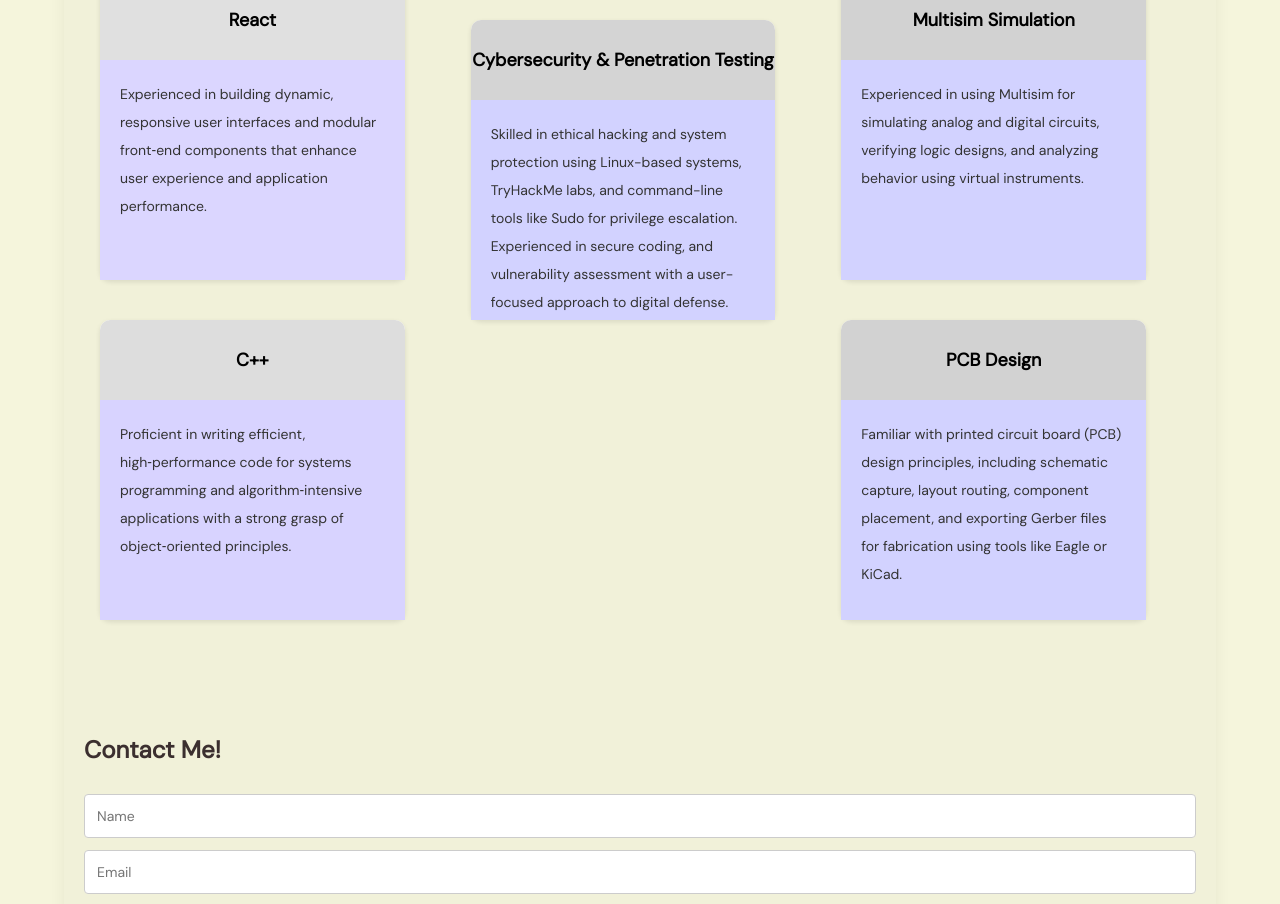
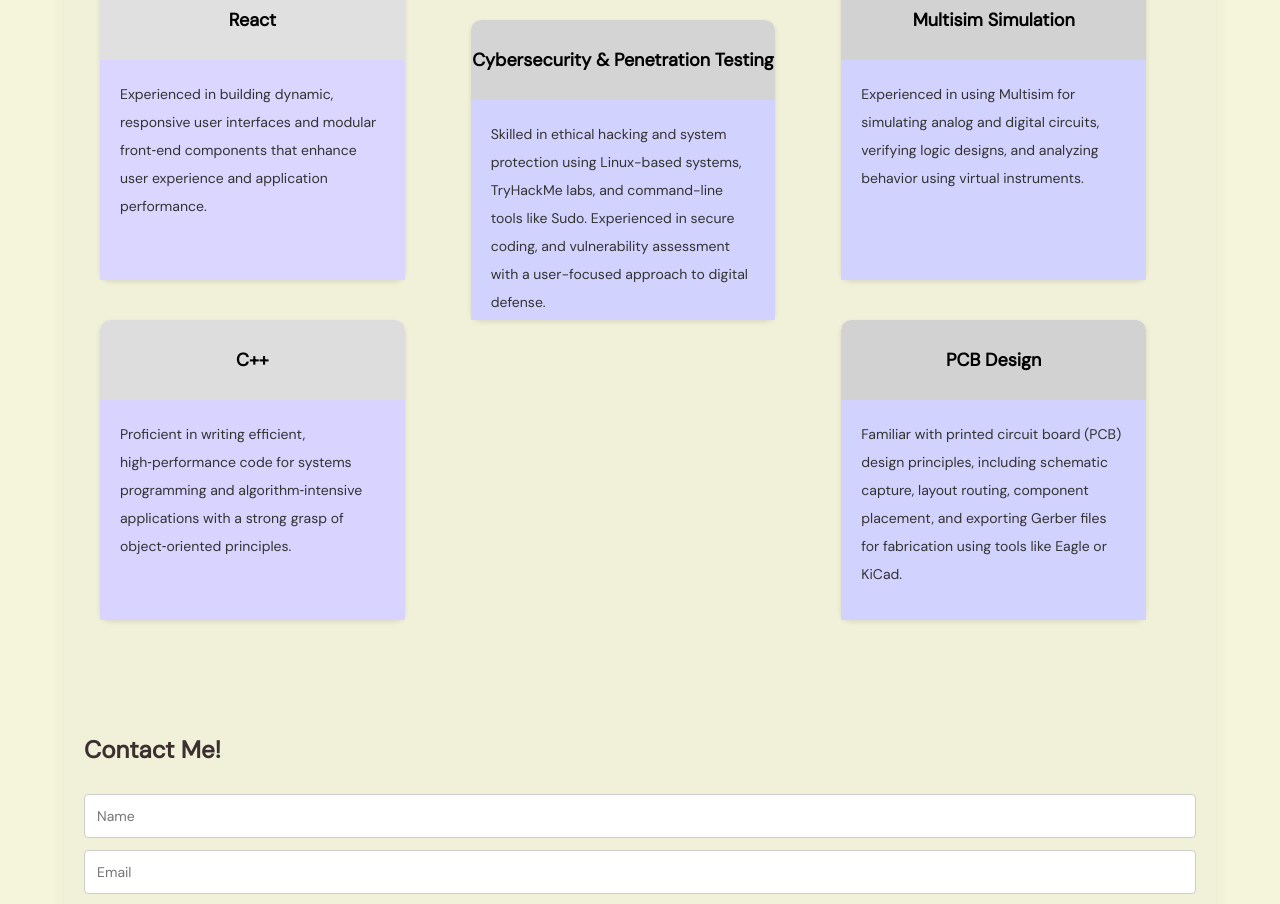
Before and after one commit to LorelieC/my-port, a React (Create React App) app: page /my-port/about in a window 1280 px wide. Shown: the part 4160-5064 px from the top of the page. Built offline with nearby package versions, Linux system fonts and the light colour scheme.

Commit message:
Final Portfolio

```diff
--- a/src/App.css
+++ b/src/App.css
@@ -71,7 +71,7 @@ body, html, #root {
   font-family: 'Arsenica Trial', serif;
   font-weight: 500;
   font-style: italic;
-  font-size: 40rem;
+  font-size: 5rem;
   letter-spacing: 1px;
   margin: 0;
   user-select: none;
--- a/src/about.jsx
+++ b/src/about.jsx
@@ -111,7 +111,7 @@ export default function AboutPage() {
   },
   {
     title: "Cybersecurity & Penetration Testing",
-    description: "Skilled in ethical hacking and system protection using Linux-based systems, TryHackMe labs, and command-line tools like Sudo for privilege escalation. Experienced in secure coding, and vulnerability assessment with a user-focused approach to digital defense."
+    description: "Skilled in ethical hacking and system protection using Linux-based systems, TryHackMe labs, and command-line tools like Sudo. Experienced in secure coding, and vulnerability assessment with a user-focused approach to digital defense."
   },
   {
     title: "2D AutoCAD",
```
